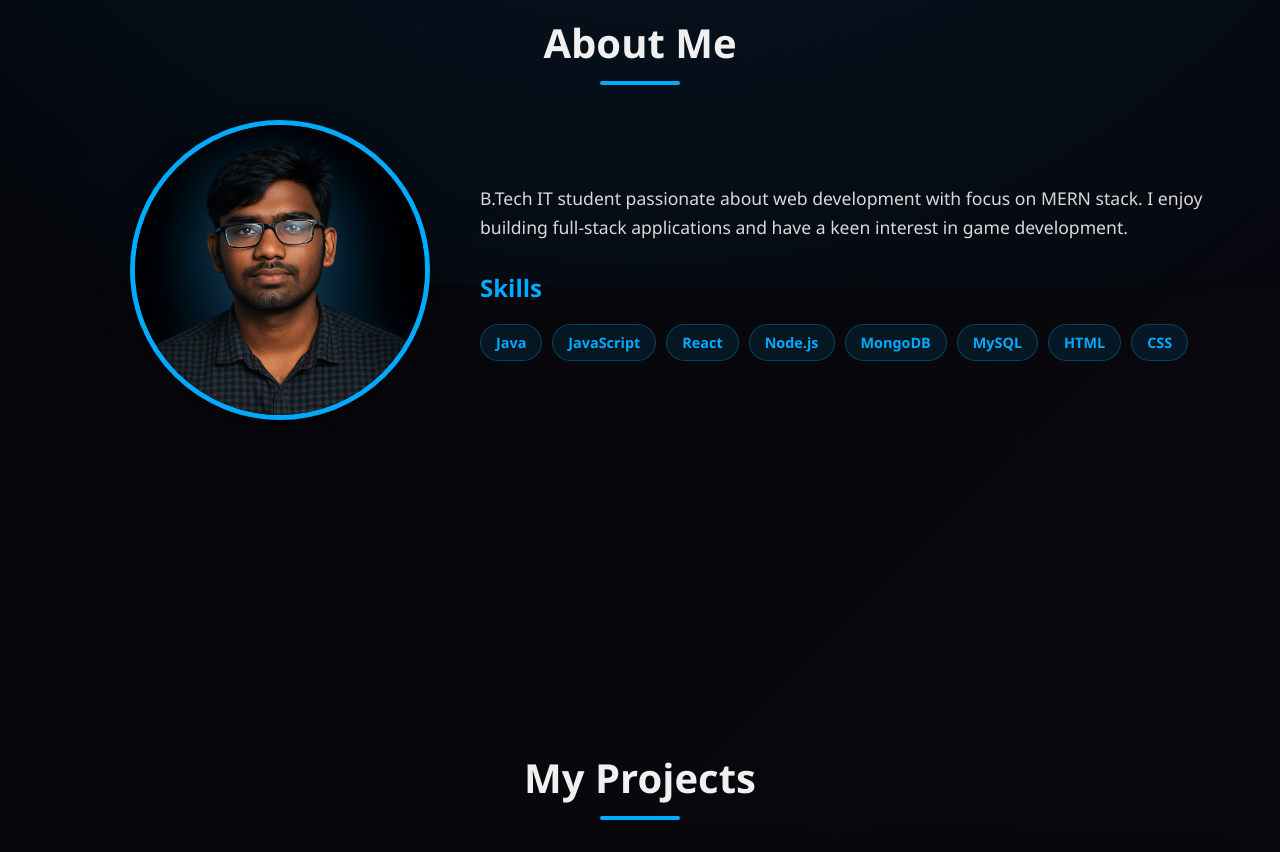
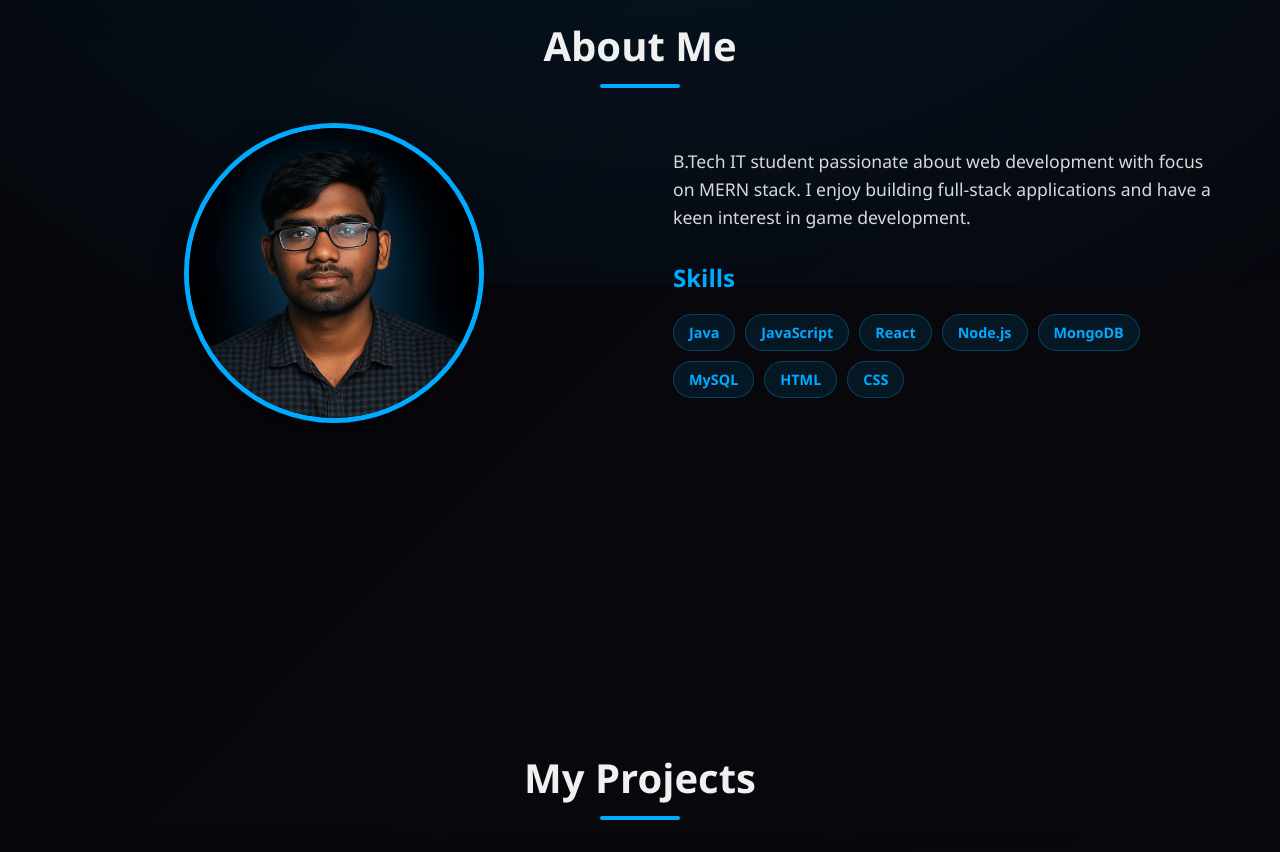
Before and after one commit to SanthosThangaseelan/Portfolio, a plain HTML site: page index.html in a window 1280 px wide. Shown: the part 980-1832 px from the top of the page. Drawn offline with Linux system fonts and the light colour scheme.

Commit message:
completed

```diff
--- a/style.css
+++ b/style.css
@@ -224,6 +224,47 @@ nav .container {
   border-radius: 8px;
 }
 
+.about-content {
+  display: flex;
+  flex-direction: column;
+  align-items: center;
+  gap: 2rem;
+}
+
+.profile-img {
+  display: flex;
+  justify-content: center;
+}
+
+.profile-img img {
+  width: 100%;
+  max-width: 250px;
+  border-radius: 50%;
+  object-fit: cover;
+  box-shadow: 0 10px 30px rgba(0, 0, 0, 0.3);
+  border: 5px solid var(--primary);
+}
+
+/* Responsive layout: side-by-side on md and above */
+@media (min-width: 768px) {
+  .about-content {
+    flex-direction: row;
+    align-items: center;
+    justify-content: space-between;
+  }
+
+  .profile-img {
+    flex: 1;
+    justify-content: flex;
+  }
+
+  .about-text {
+    flex: 2;
+    padding-left: 1rem;
+  }
+}
+
+
 .glow-btn:hover {
     background: transparent;
     color: var(--primary);
@@ -325,7 +366,6 @@ nav .container {
     width: 100%;
     height: 100%;
     max-width: 300px;
-    margin-left: 70px;
     border-radius: 50%;
     aspect-ratio: 1/1;
     object-fit: cover;
```
